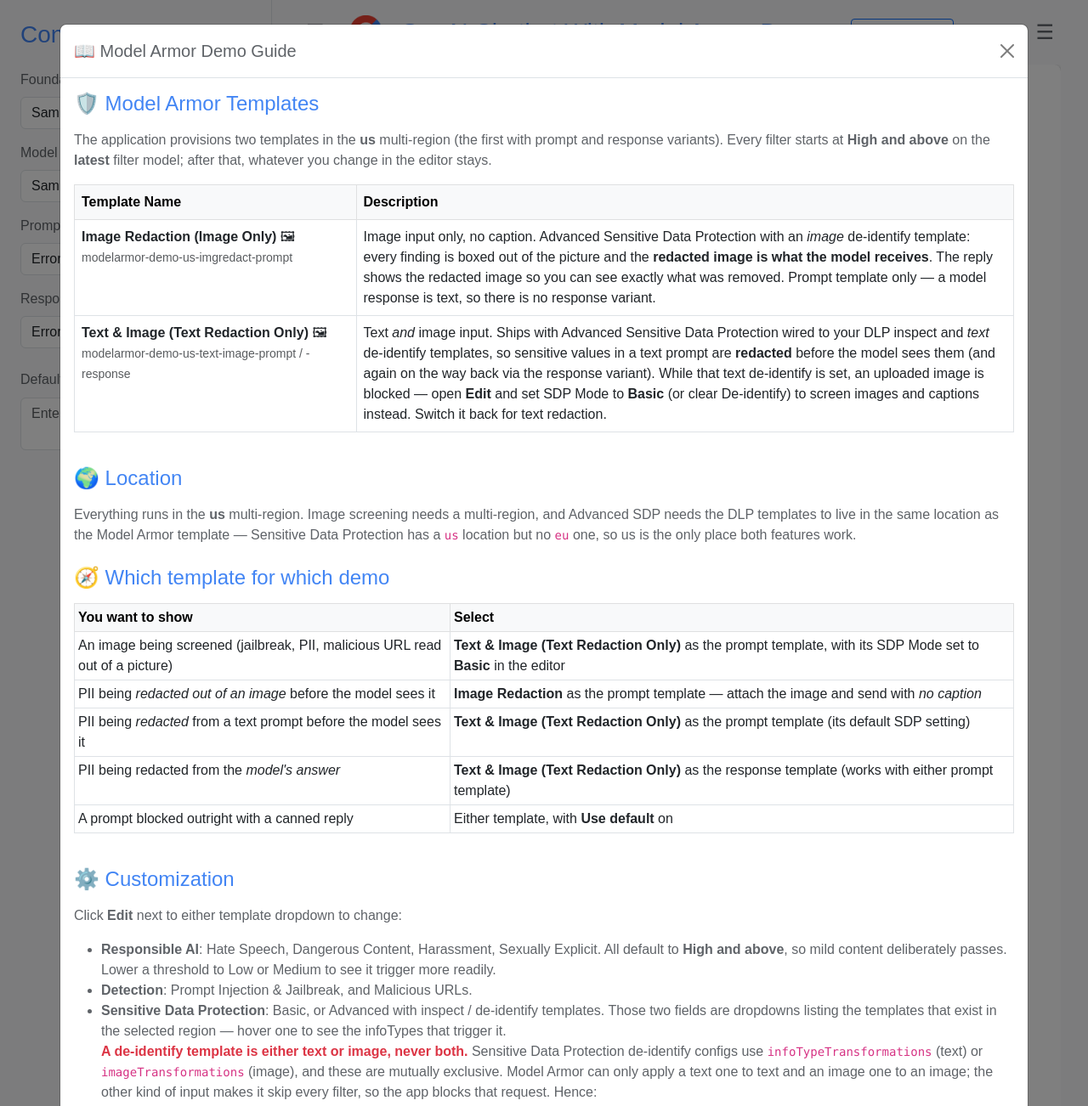
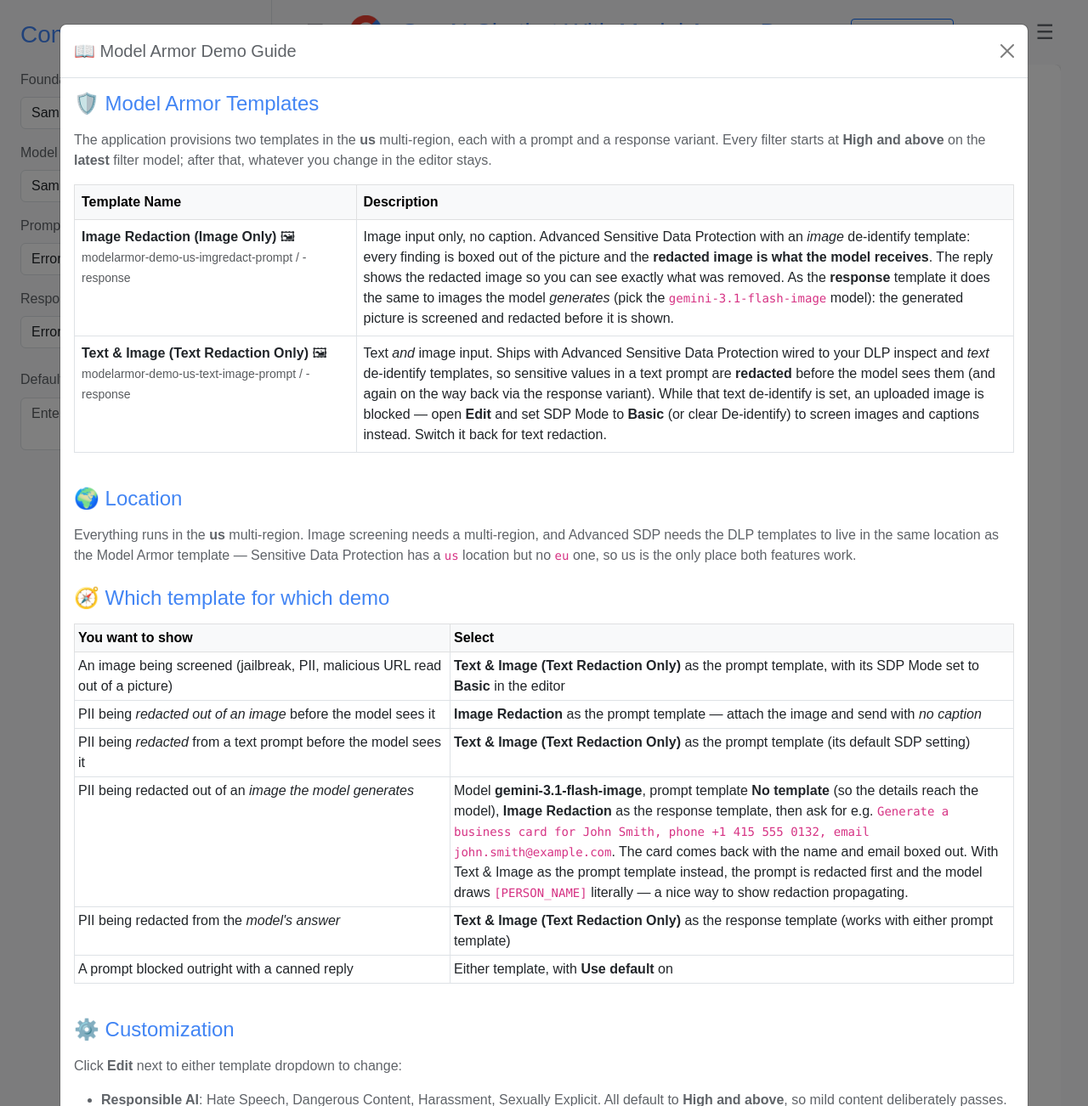
Before and after one commit to zken-cloud/model-armor-demo, a Flask app: template templates/index.html in a window 1280 px wide, after a click on "Demo Guide". Shown: the top 1302 px of the page at 85% size. Run offline with Flask 3, Linux system fonts and the light colour scheme; the template is opened without the code that fills it: most values are stand-ins (such as "Sample title", 1, 10 or a date in 2020); some libraries are stand-ins or nearby versions.

Commit message:
Screen and redact images the model generates
Add gemini-3.1-flash-image as a selectable model and let the response
template act on image output:

- Generation returns the reply's text and any generated images instead of a
  single string; an image-capable model is asked for TEXT and IMAGE.
- The response template screens each part in its own modality: text through
  sanitizeModelResponse as text, each image as an IMAGE byteItem. A part whose
  scan does not run is withheld and the reply says so, so nothing unscreened
  is shown. Redacted images replace the originals; the reply renders them.
- Provision a response variant of the image-redaction template
  (modelarmor-demo-us-imgredact-response).
- Only report a redaction when SDP actually matched: Model Armor returns
  redactedImage even on NO_MATCH_FOUND, as an untouched copy.

Tested locally (34 API cases plus the flow in headless Chromium) before
deploying. Note for demos: with a redacting prompt template selected the
prompt is redacted first and the model renders "[PERSON_NAME]" literally;
use No template on the prompt side to exercise response-side redaction.

Co-Authored-By: Claude Opus 5 <noreply@anthropic.com>

```diff
--- a/app.py
+++ b/app.py
@@ -287,6 +287,9 @@ generation_config = types.GenerateContentConfig(
 
 foundation_models = [
     {"name": "gemini-3.8-flash", "provider": "Google", "location": "global", "display_name": "gemini-3.8-flash"},
+    # Returns images, so a response template can be exercised on image output.
+    {"name": "gemini-3.1-flash-image", "provider": "Google", "location": "global",
+     "display_name": "gemini-3.1-flash-image (image output)", "image_output": True},
 ]
 
 # Demo template defaults: every filter at "High and above" and the latest filter
@@ -327,12 +330,10 @@ DEMO_TEMPLATES = [
         }},
     },
     {
-        # A model response is always text, so an image-redaction template only
-        # makes sense on the prompt side.
+        # On the response side this screens images the model generates.
         'id': 'modelarmor-demo-us-imgredact',
         'display_name': 'Image Redaction (Image Only)',
         'modalities': ['MODALITY_IMAGE'],
-        'kinds': ['prompt'],
         'sdp': {'advancedConfig': {
             'inspectTemplate': US_DLP_IMAGE_INSPECT_TEMPLATE,
             'deidentifyTemplate': US_DLP_IMAGE_DEIDENTIFY_TEMPLATE,
@@ -501,11 +502,13 @@ def _generate_with_sdk(prompt, model_info, system_instruction, file_data=None):
         })
 
     # Create a new config incorporating the system instruction
+    # Ask an image-capable model for images too; others reject that modality.
+    modalities = ["TEXT", "IMAGE"] if model_info.get('image_output') else generation_config.response_modalities
     config = types.GenerateContentConfig(
         max_output_tokens=generation_config.max_output_tokens,
         temperature=generation_config.temperature,
         top_p=generation_config.top_p,
-        response_modalities=generation_config.response_modalities,
+        response_modalities=modalities,
         safety_settings=generation_config.safety_settings,
         system_instruction=system_instruction if system_instruction else None
     )
@@ -516,18 +519,29 @@ def _generate_with_sdk(prompt, model_info, system_instruction, file_data=None):
         config=config
     )
 
-    if response.text:
-        return response.text
-
-    # A thinking model can decline by returning a candidate with no text parts
-    # (and sometimes no finish reason at all). Returning None from here breaks
-    # response screening and the UI, so always hand back a string.
-    finish_reason = None
-    if response.candidates:
-        finish_reason = getattr(response.candidates[0], 'finish_reason', None)
-    print(f"WARNING: {model_info['name']} returned no text (finish_reason={finish_reason}).")
-    detail = f" (finish reason: {finish_reason})" if finish_reason else ""
-    return f"[The model returned no content{detail}.]"
+    # Split the reply into its text and any generated images. Each is screened
+    # separately on the response side, in its own modality.
+    texts, images = [], []
+    candidate = response.candidates[0] if response.candidates else None
+    for part in (getattr(getattr(candidate, 'content', None), 'parts', None) or []):
+        if getattr(part, 'text', None):
+            texts.append(part.text)
+        elif getattr(part, 'inline_data', None) and part.inline_data.data:
+            images.append({
+                'mime_type': part.inline_data.mime_type or 'image/png',
+                'base64_data': base64.b64encode(part.inline_data.data).decode('utf-8'),
+            })
+    text = "".join(texts)
+
+    if not text and not images:
+        # A thinking model can decline by returning a candidate with no parts
+        # (and sometimes no finish reason at all). Always hand back something.
+        finish_reason = getattr(candidate, 'finish_reason', None) if candidate else None
+        print(f"WARNING: {model_info['name']} returned no content (finish_reason={finish_reason}).")
+        detail = f" (finish reason: {finish_reason})" if finish_reason else ""
+        text = f"[The model returned no content{detail}.]"
+
+    return {'text': text, 'images': images}
 
 def generate_model_response(prompt, model_info, system_instruction, file_data=None):
     """Original generation function using SDK"""
@@ -881,27 +895,94 @@ def check_sdp_transformation_for_file(response_data):
         print(f"Error extracting SDP transformation from file JSON: {e}")
     return None
 
-def analyze_response_with_template(response_text, template_name, location, endpoint, use_default_response):
-    template_display_name = template_name
-    try:
-        result = sanitize_via_rest(
-            'sanitizeModelResponse', 'modelResponseData', {"text": response_text},
-            template_name, location, endpoint,
-        )
-        output_str = json.dumps(result, indent=2)
-        filter_results = process_rest_api_results(result)
-
-        sdp_text = check_sdp_transformation_for_file(result)
-        has_sdp = 'sdp' in filter_results
-
-        if sdp_text and has_sdp and not use_default_response:
-            response_text = sdp_text
-
-        details = "❌ Violations found:\n" + "\n".join(f"• {result}" for result in filter_results) if filter_results else "✅ No template violations found"
-        return {'response_text': response_text, 'analysis': {'template': template_display_name, 'status': 'fail' if filter_results else 'pass', 'details': details, 'matches': bool(filter_results), 'filter_results': filter_results, 'raw_output': output_str, 'filter_details': summarize_filter_results(result), 'filter_version': get_filter_version(result)}, 'has_violations': bool(filter_results), 'has_sdp': has_sdp}
-    except Exception as e:
-        print(f"Error in response analysis: {e}")
-        return {'response_text': response_text, 'analysis': {'template': template_display_name, 'status': 'error', 'details': f'Error in Model Armor analysis: {e}', 'matches': False, 'raw_output': str(e)}, 'has_violations': False}
+def analyze_model_response(model_result, template_name, location, endpoint, use_default_response):
+    """Screen a model reply part by part: its text as text, each generated image as an image.
+
+    The response template is applied to every part. A part whose scan does not
+    run (for example text against an image-only template) is withheld rather
+    than shown, so nothing unscreened reaches the user.
+    """
+    text = model_result.get('text') or ''
+    images = model_result.get('images') or []
+    filter_results, filter_details, sections, withheld = [], [], [], []
+    filter_version = None
+    screened_text, screened_images = text, []
+    text_redacted = image_redacted = False
+
+    if text:
+        try:
+            result = sanitize_via_rest('sanitizeModelResponse', 'modelResponseData', {"text": text},
+                                       template_name, location, endpoint)
+            sections += ["=== RESPONSE TEXT ===", json.dumps(result, indent=2)]
+            problem = describe_scan_problems(result, 'response text')
+            if problem:
+                withheld.append(f"Text withheld: {problem}")
+                screened_text = ''
+            else:
+                filter_results += [f"{name} (text)" for name in process_rest_api_results(result)]
+                filter_details += summarize_filter_results(result, scope='text')
+                filter_version = filter_version or get_filter_version(result)
+                redacted = check_sdp_transformation_for_file(result)
+                if redacted and 'sdp (text)' in filter_results and not use_default_response:
+                    screened_text, text_redacted = redacted, True
+        except Exception as e:
+            print(f"Error screening response text: {e}")
+            withheld.append(f"Text withheld: response screening failed ({e}).")
+            screened_text = ''
+
+    for index, image in enumerate(images, 1):
+        try:
+            approx_bytes = (len(image['base64_data']) * 3) // 4
+            if approx_bytes > MAX_IMAGE_BYTES:
+                withheld.append(f"Image {index} withheld: {approx_bytes // (1024 * 1024)}MB exceeds the 4MB screening limit.")
+                continue
+            result = sanitize_via_rest('sanitizeModelResponse', 'modelResponseData',
+                                       {"byteItem": {"byteDataType": "IMAGE", "byteData": image['base64_data']}},
+                                       template_name, location, endpoint)
+            sections += [f"=== RESPONSE IMAGE {index} ===", json.dumps(result, indent=2)]
+            problem = describe_scan_problems(result, 'response image')
+            if problem:
+                withheld.append(f"Image {index} withheld: {problem}")
+                continue
+            filter_results += [f"{name} (image)" for name in process_rest_api_results(result)]
+            filter_details += summarize_filter_results(result, scope='image')
+            filter_version = filter_version or get_filter_version(result)
+            # Model Armor returns redactedImage even when nothing matched (an
+            # untouched copy), so only call it a redaction when SDP matched.
+            redacted_image = get_redacted_image(result)
+            if redacted_image and 'sdp (image)' in filter_results:
+                image_redacted = True
+                screened_images.append({'mime_type': 'image/png', 'base64_data': redacted_image})
+            else:
+                screened_images.append(image)
+        except Exception as e:
+            print(f"Error screening response image {index}: {e}")
+            withheld.append(f"Image {index} withheld: response screening failed ({e}).")
+
+    has_violations = bool(filter_results)
+    details = ("❌ Violations found:\n" + "\n".join(f"• {r}" for r in filter_results)) if filter_results \
+              else "✅ No template violations found"
+    if withheld:
+        details += "\n" + "\n".join(f"⚠️ {w}" for w in withheld)
+    analysis = {
+        'template': template_name,
+        'status': 'error' if (withheld and not filter_results) else ('fail' if filter_results else 'pass'),
+        'details': details,
+        'matches': has_violations,
+        'filter_results': filter_results,
+        'filter_details': filter_details,
+        'filter_version': filter_version,
+        'raw_output': "\n".join(sections) if sections else "(nothing to screen)",
+    }
+    return {
+        'text': screened_text,
+        'images': screened_images,
+        'withheld': withheld,
+        'analysis': analysis,
+        'has_violations': has_violations,
+        'text_redacted': text_redacted,
+        'image_redacted': image_redacted,
+    }
 
 TEMPLATE_NAME_PATTERN = re.compile(r'^[A-Za-z0-9_-]{1,63}$')
 
@@ -1160,7 +1241,7 @@ async def analyze_response_async(response_text, response_template, location, end
     loop = asyncio.get_event_loop()
 
     def run_analysis():
-        return analyze_response_with_template(
+        return analyze_model_response(
             response_text, response_template, location, endpoint_info['endpoint'], use_default_response
         )
 
@@ -1215,7 +1296,7 @@ async def process_chat_async(prompt, model_info, system_instruction, file_data,
         # *** END THE FIX ***
 
         redacted_image_base64 = prompt_analysis_result.get('redacted_image_base64')
-        if redacted_image_base64:
+        if redacted_image_base64 and 'sdp (image)' in filter_results:
             # Model Armor boxed the findings out of the picture: the model gets the
             # redacted PNG, never the original bytes.
             file_data_for_llm = dict(file_data, base64_data=redacted_image_base64, mime_type='image/png')
@@ -1244,6 +1325,7 @@ async def process_chat_async(prompt, model_info, system_instruction, file_data,
             prompt_analysis['details'] = f"⚠️ {scan_error}"
             return {
                 'response': f"Request blocked — {scan_error}",
+                'response_images': [],
                 'prompt_analysis': prompt_analysis,
                 'response_analysis': None,
                 'source': 'Demo app — blocked before the model was called'
@@ -1254,6 +1336,7 @@ async def process_chat_async(prompt, model_info, system_instruction, file_data,
         print("INFO: Prompt violation found, using default response.")
         return {
             'response': default_response,
+            'response_images': [],
             'prompt_analysis': prompt_analysis,
             'response_analysis': None,
             'source': 'Default response — Model Armor blocked the prompt, the model was not called'
@@ -1263,30 +1346,37 @@ async def process_chat_async(prompt, model_info, system_instruction, file_data,
     print(f"INFO: Generating content with model '{model_info['name']}'.")
     model_response = await generate_response_async(prompt_for_llm, model_info, system_instruction, file_data_for_llm)
 
-    # --- Step 3: Analyze the response (as before) ---
+    # --- Step 3: Analyze the response, part by part ---
     source = model_info.get('provider')
     if image_redacted:
         source = f"{source} — image redacted by Model Armor before the model saw it"
+    response_text = model_response.get('text') or ''
+    response_images = model_response.get('images') or []
     response_analysis = None
     if response_template:
         print("INFO: Analyzing response with Model Armor...")
         response_result = await analyze_response_async(model_response, response_template, location, endpoint_info, use_default_response)
         response_analysis = response_result['analysis']
-        if response_result['has_violations']:
-            if use_default_response:
-                print("INFO: Response violation found, using default response.")
-                model_response = default_response
-                source = 'Default response — Model Armor blocked the model output'
-            else:
-                # Use the redacted response if available
-                redacted = response_result.get('response_text', model_response)
-                if redacted != model_response:
-                    source = f"{model_info.get('provider')} — redacted by Model Armor"
-                model_response = redacted
-                print("INFO: Response violation found, using redacted response.")
+        if response_result['has_violations'] and use_default_response:
+            print("INFO: Response violation found, using default response.")
+            response_text, response_images = default_response, []
+            source = 'Default response — Model Armor blocked the model output'
+        else:
+            response_text, response_images = response_result['text'], response_result['images']
+            changed = []
+            if response_result['text_redacted']:
+                changed.append('text')
+            if response_result['image_redacted']:
+                changed.append('image')
+            if changed:
+                source = f"{model_info.get('provider')} — {' and '.join(changed)} redacted by Model Armor"
+            if response_result['withheld']:
+                response_text = (response_text + "\n\n" if response_text else "") + \
+                    "\n".join(f"⚠️ {w}" for w in response_result['withheld'])
 
     return {
-        'response': model_response,
+        'response': response_text,
+        'response_images': [f"data:{i['mime_type']};base64,{i['base64_data']}" for i in response_images],
         'prompt_analysis': prompt_analysis,
         'response_analysis': response_analysis,
         'source': source
@@ -1744,6 +1834,7 @@ def chat():
 
         return jsonify({
             'response': response_text,
+            'response_images': result.get('response_images') or [],
             # Say where the text actually came from. Attributing an app-generated
             # block to the model provider is misleading in a security demo.
             'source': result.get('source') or model_info.get('provider'),
--- a/static/app.css
+++ b/static/app.css
@@ -681,6 +681,7 @@ h1 {
 .redacted-figure { margin: 0 0 0.75rem 0; }
 .redacted-image { max-width: 100%; border: 2px solid #d93025; border-radius: 4px; display: block; }
 .redacted-figure figcaption { font-size: 0.75rem; color: #5f6368; margin-top: 0.25rem; }
+.response-image { border-color: #1a73e8; max-height: 480px; object-fit: contain; }
 
 /* Initial hidden state for elements the script later shows by setting an
    inline display. Deliberately NOT the hidden attribute: Bootstrap's reboot
--- a/static/app.js
+++ b/static/app.js
@@ -531,7 +531,7 @@ function addMessage(message, isUser, source = null, attachmentName = null) {
     chatContainer.scrollTop = chatContainer.scrollHeight;
 }
 
-function updateBotMessage(text, source, redactedImage = null) {
+function updateBotMessage(text, source, redactedImage = null, responseImages = []) {
     const loadingMessage = document.getElementById('loading-message');
     if (loadingMessage) {
         const html = converter.makeHtml(text);
@@ -552,6 +552,21 @@ function updateBotMessage(text, source, redactedImage = null) {
             figure.appendChild(caption);
             loadingMessage.insertBefore(figure, loadingMessage.firstChild);
         }
+
+        // Images the model generated, after response-side screening/redaction.
+        (responseImages || []).forEach((dataUrl, i) => {
+            const figure = document.createElement('figure');
+            figure.className = 'redacted-figure';
+            const img = document.createElement('img');
+            img.src = dataUrl;
+            img.alt = `Image ${i + 1} generated by the model`;
+            img.className = 'redacted-image response-image';
+            const caption = document.createElement('figcaption');
+            caption.textContent = 'Image generated by the model, as screened by the response template';
+            figure.appendChild(img);
+            figure.appendChild(caption);
+            loadingMessage.appendChild(figure);
+        });
 
         if (source) {
             const sourceDiv = document.createElement('div');
@@ -730,7 +745,8 @@ async function sendMessage() {
         }
 
         updateBotMessage(chatData.response, chatData.source,
-            chatData.model_armor.prompt_analysis && chatData.model_armor.prompt_analysis.redacted_image);
+            chatData.model_armor.prompt_analysis && chatData.model_armor.prompt_analysis.redacted_image,
+            chatData.response_images || []);
         // The prompt analysis from the /chat call is now the definitive one.
         if (chatData.model_armor.prompt_analysis) {
             updateVisualAnalysis('prompt', chatData.model_armor.prompt_analysis);
--- a/templates/index.html
+++ b/templates/index.html
@@ -131,7 +131,7 @@
                                 <div class="modal-body">
                                     <!-- Template Descriptions -->
                                     <h4 class="mb-3">🛡️ Model Armor Templates</h4>
-                                    <p>The application provisions two templates in the <strong>us</strong> multi-region (the first with prompt and response variants). Every filter starts at <strong>High and above</strong> on the <strong>latest</strong> filter model; after that, whatever you change in the editor stays.</p>
+                                    <p>The application provisions two templates in the <strong>us</strong> multi-region, each with a prompt and a response variant. Every filter starts at <strong>High and above</strong> on the <strong>latest</strong> filter model; after that, whatever you change in the editor stays.</p>
                                     <div class="table-responsive mb-4">
                                         <table class="table table-bordered">
                                             <thead class="table-light">
@@ -142,8 +142,8 @@
                                             </thead>
                                             <tbody>
                                                 <tr>
-                                                    <td><strong>Image Redaction (Image Only)</strong> 🖼<br><small class="text-muted">modelarmor-demo-us-imgredact-prompt</small></td>
-                                                    <td>Image input only, no caption. Advanced Sensitive Data Protection with an <em>image</em> de-identify template: every finding is boxed out of the picture and the <strong>redacted image is what the model receives</strong>. The reply shows the redacted image so you can see exactly what was removed. Prompt template only &mdash; a model response is text, so there is no response variant.</td>
+                                                    <td><strong>Image Redaction (Image Only)</strong> 🖼<br><small class="text-muted">modelarmor-demo-us-imgredact-prompt / -response</small></td>
+                                                    <td>Image input only, no caption. Advanced Sensitive Data Protection with an <em>image</em> de-identify template: every finding is boxed out of the picture and the <strong>redacted image is what the model receives</strong>. The reply shows the redacted image so you can see exactly what was removed. As the <strong>response</strong> template it does the same to images the model <em>generates</em> (pick the <code>gemini-3.1-flash-image</code> model): the generated picture is screened and redacted before it is shown.</td>
                                                 </tr>
                                                 <tr>
                                                     <td><strong>Text &amp; Image (Text Redaction Only)</strong> 🖼<br><small class="text-muted">modelarmor-demo-us-text-image-prompt / -response</small></td>
@@ -164,6 +164,7 @@
                                                 <tr><td>An image being screened (jailbreak, PII, malicious URL read out of a picture)</td><td><strong>Text &amp; Image (Text Redaction Only)</strong> as the prompt template, with its SDP Mode set to <strong>Basic</strong> in the editor</td></tr>
                                                 <tr><td>PII being <em>redacted out of an image</em> before the model sees it</td><td><strong>Image Redaction</strong> as the prompt template &mdash; attach the image and send with <em>no caption</em></td></tr>
                                                 <tr><td>PII being <em>redacted</em> from a text prompt before the model sees it</td><td><strong>Text &amp; Image (Text Redaction Only)</strong> as the prompt template (its default SDP setting)</td></tr>
+                                                <tr><td>PII being redacted out of an <em>image the model generates</em></td><td>Model <strong>gemini-3.1-flash-image</strong>, prompt template <strong>No template</strong> (so the details reach the model), <strong>Image Redaction</strong> as the response template, then ask for e.g. <code>Generate a business card for John Smith, phone +1 415 555 0132, email john.smith@example.com</code>. The card comes back with the name and email boxed out. With Text &amp; Image as the prompt template instead, the prompt is redacted first and the model draws <code>[PERSON_NAME]</code> literally &mdash; a nice way to show redaction propagating.</td></tr>
                                                 <tr><td>PII being redacted from the <em>model's answer</em></td><td><strong>Text &amp; Image (Text Redaction Only)</strong> as the response template (works with either prompt template)</td></tr>
                                                 <tr><td>A prompt blocked outright with a canned reply</td><td>Either template, with <strong>Use default</strong> on</td></tr>
                                             </tbody>
```
